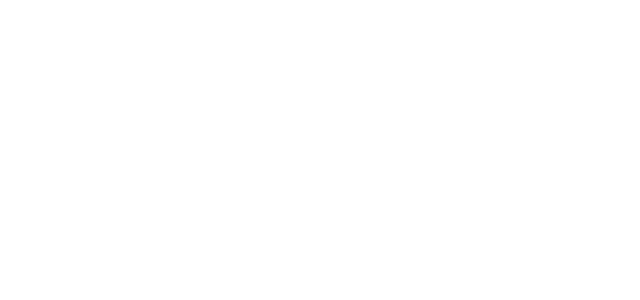
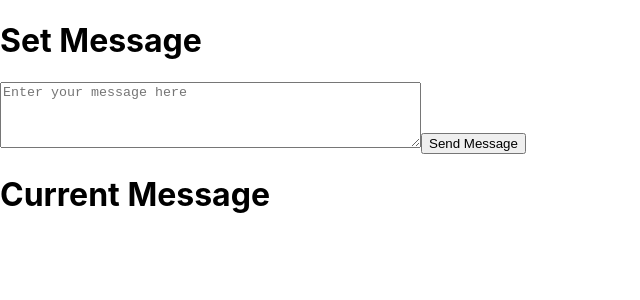
Before and after one commit to StefanoQuiroz/REACT-MERN-REVIEW, a React (Create React App) app in the folder class/prebox-generator/: page / in a window 1280 px wide. Shown: the top 300 px of the page, without its empty margins (0-640 px from the left). Built offline with nearby package versions, Linux system fonts and the light colour scheme.

Commit message:
Levantando el estado (1)

```diff
--- a/class/prebox-generator/src/App.js
+++ b/class/prebox-generator/src/App.js
@@ -1,17 +1,20 @@
-import React from 'react';
+import React, { useState } from 'react';
 /* import Button from '@material-ui/core/Button'; */
 /* import Groceries from './components/Groceries'; */
 import MessageForm from './levantandoEstados/MessageForm';
 import MessageDisplay from './levantandoEstados/MessageDisplay';
 
+
 function App() {
+
+  const [message, setMessage] = useState("");
+
   return (
-
     <div className="App">
       {/* <Button variant="contained" color="primary" href="https://www.google.com" fullWidth>Google</Button> */}
       {/* <Groceries/> */}
-      <MessageForm/>
-      <MessageDisplay/>
+      <MessageForm msg={message} setMsg={setMessage}/>
+      <MessageDisplay message={message}/>
     </div>
   );
 }
--- a/class/prebox-generator/src/levantandoEstados/MessageDisplay.jsx
+++ b/class/prebox-generator/src/levantandoEstados/MessageDisplay.jsx
@@ -1,9 +1,10 @@
 import React from 'react';
 
-const MessageDisplay = () => {
+const MessageDisplay = ({message}) => {
     return (
         <div>
-
+            <h1>Current Message</h1>
+            <pre>{message}</pre>
         </div>
     );
 }
--- a/class/prebox-generator/src/levantandoEstados/MessageForm.jsx
+++ b/class/prebox-generator/src/levantandoEstados/MessageForm.jsx
@@ -1,10 +1,22 @@
 import React from 'react';
 
-const MessageForm = () => {
+const MessageForm = ({msg, setMsg}) => {
+
+    const onSubmit = (event) => {
+        event.preventDefault();
+        console.log({msg});
+    }
+
     return (
-        <div>
+        <>
+            <h1>Set Message</h1>
+            <form onSubmit={onSubmit}>
+                <textarea name="mesg" cols="50" rows="4" placeholder="Enter your message here" value={msg} onChange={event => setMsg(event.target.value)}></textarea>
+                <input type="submit" value="Send Message"/>
+            </form>
 
-        </div>
+
+        </>
     );
 }
 
```
